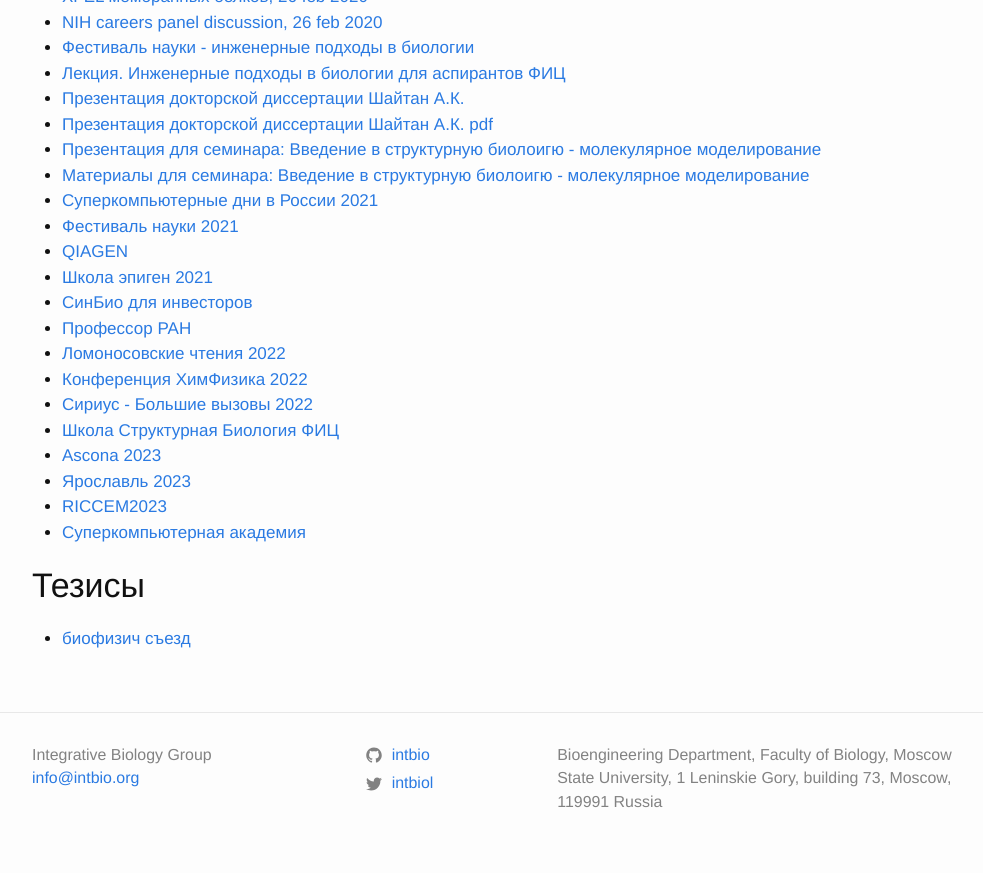
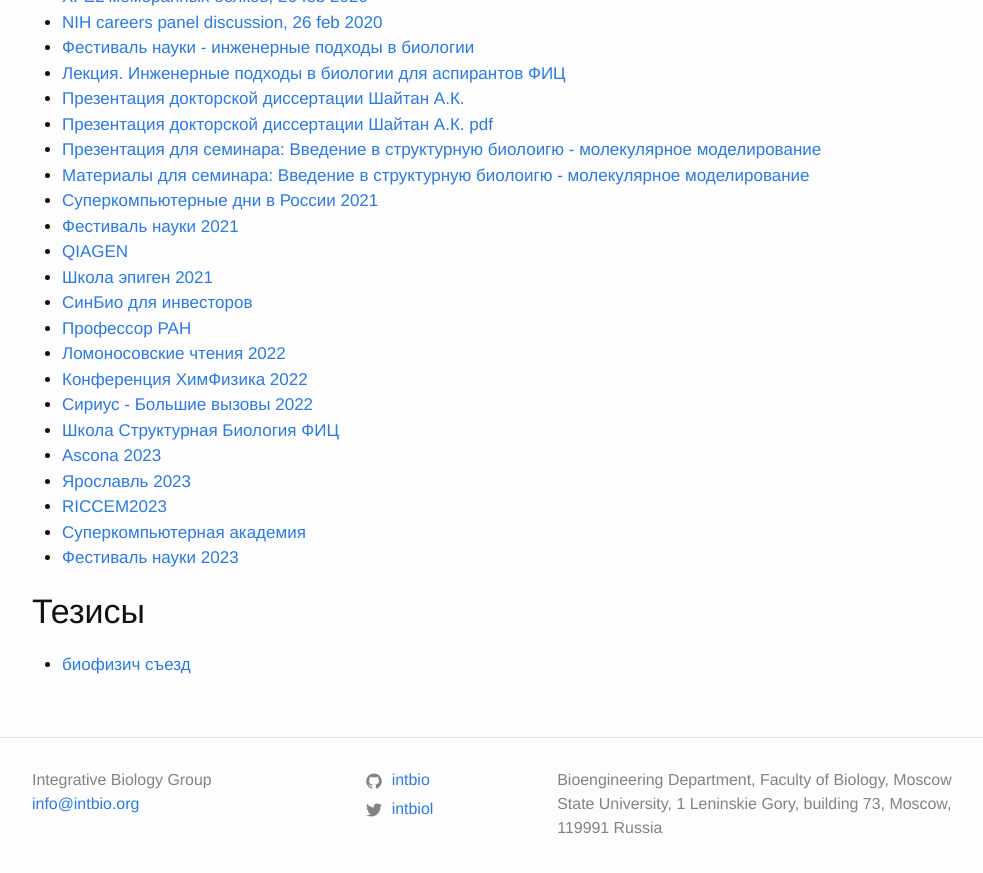
Before and after one commit to intbio/intbio.github.io, a Jekyll site: the page built from present.md, in a window 1280 px wide and 900 px high, scrolled down 632 px. Shown: the top 873 px of the window, without its empty margins (138-1121 px from the left). Built offline with Jekyll 4.4.1, drawn with Linux system fonts in a browser that asks for light colours.

Commit message:
Update present.md

```diff
--- a/present.md
+++ b/present.md
@@ -44,6 +44,7 @@ permalink: /present/
 - [Ярославль 2023](https://www.dropbox.com/s/9usa5raifkaic20/Shaytan_2023_to_show.pptx?dl=0)
 - [RICCEM2023](https://www.dropbox.com/s/9l6581gw6xi25zp/shaytan_2023_to_show.pptx?dl=0)
 - [Суперкомпьютерная академия](https://www.dropbox.com/scl/fi/8dohw08s7lbceej1aiz6r/Shaytan.pptx?rlkey=e3ril6ajmtlsp76chaxwc1a5c&dl=0)
+- [Фестиваль науки 2023](https://www.dropbox.com/scl/fi/zn6eny5mtag2wxt673oj8/Shaytan.pptx?rlkey=mik64iqojpyi7w79lrwyj9jhk&dl=0)
 
 ## Тезисы
 - [биофизич съезд](https://drive.google.com/file/d/1Sbvq-0tKhdbXvu4f_WldkGYGgihVN08g/view?usp=sharing)
```
